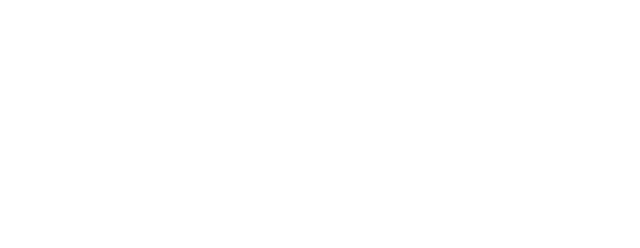
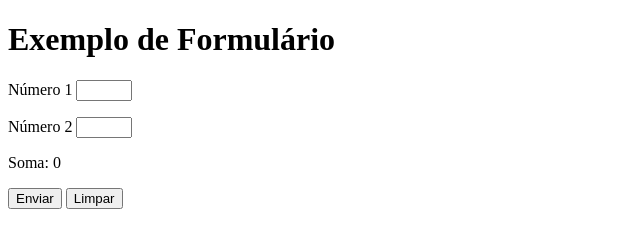
Before and after one commit to DanrleyDimasC/html-css, a plain HTML site: page exercicio/ex025/form008.html in a window 1280 px wide. Shown: the whole page, without its empty margins (0-640 px from the left). Drawn offline with Linux system fonts and the light colour scheme.

Commit message:
exercícios de formulários 010

```diff
--- a/exercicio/ex025/form008.html
+++ b/exercicio/ex025/form008.html
@@ -7,6 +7,29 @@
     <title>Formulários</title>
 </head>
 <body>
+    <h1>Exemplo de Formulário</h1>
+    <form action="cadastro.php" method="get" autocomplete="on">
+        <p>
+            <label for="in1">Número 1</label>
+            <input type="number" name="n1" id="in1" min="0" max="50" required oninput="isoma.innerHTML = Number(in1.value) + (in2.value)">
+        </p>
+
+        <p>
+            <label for="in2">Número 2</label>
+            <input type="number" name="n2" id="in2" min="0" max="50" required oninput="isoma.innerHTML = Number(in1.value) + Number(in2.value)">
+        </p>
+
+        <p>
+            <label for="isoma">Soma: </label>
+            <output name="soma" id="isoma">0</output>
+        </p>
+
+        <p>
+            <input type="submit" value="Enviar">
+            <input type="reset" value="Limpar">
+        </p>
+
+    </form>
 
 </body>
 </html>
```
Also changed, not shown: exercicio/ex025/form009.html (added, +25 -0 lines), exercicio/ex025/form010.html (added, +37 -0 lines).
